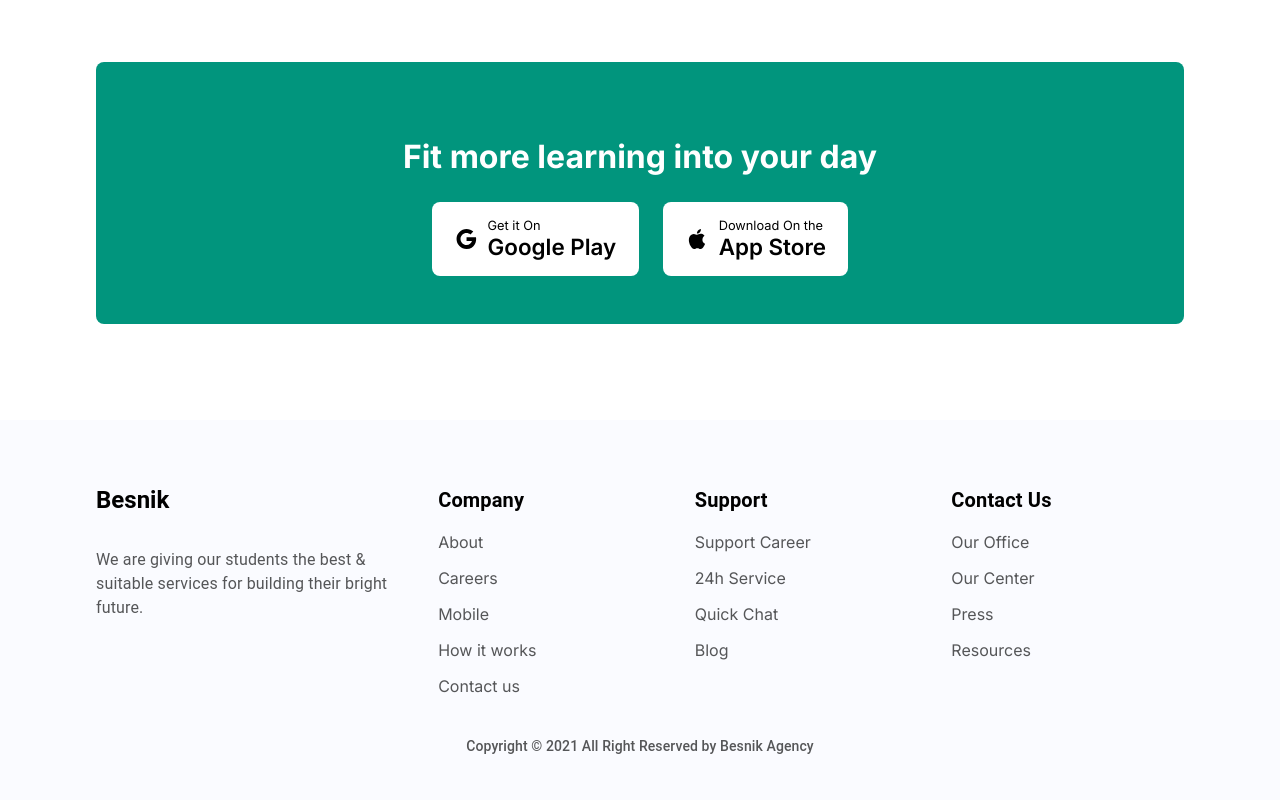
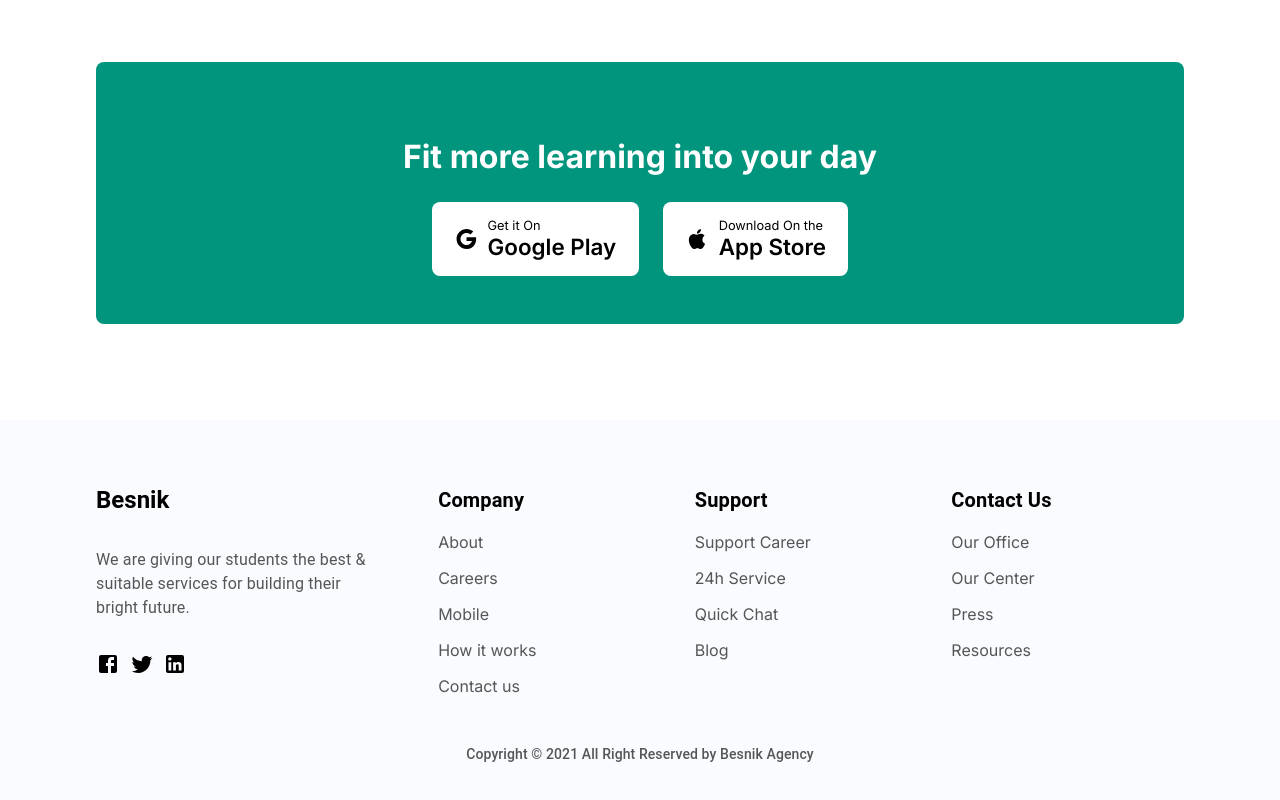
Before and after one commit to alifbinhossain/besnik-next-js, a Next.js app: page / in a window 1280 px wide. Shown: the part 1502-2302 px from the top of the page. Built offline with nearby package versions, Linux system fonts and the light colour scheme.

Commit message:
footer done

```diff
--- a/components/Footer.jsx
+++ b/components/Footer.jsx
@@ -1,5 +1,9 @@
 import { Grid, Typography } from "@mui/material";
+import { Box } from "@mui/system";
 import styles from "../styles/Footer.module.css";
+import FacebookIcon from "@mui/icons-material/Facebook";
+import TwitterIcon from "@mui/icons-material/Twitter";
+import LinkedInIcon from "@mui/icons-material/LinkedIn";
 
 // const useStyles = makeStyles({
 //   footer: {
@@ -9,6 +13,23 @@ import styles from "../styles/Footer.module.css";
 
 const Footer = () => {
   //   const classes = useStyles();
+
+  const icons = [
+    {
+      id: 1,
+      icon: FacebookIcon,
+    },
+
+    {
+      id: 2,
+      icon: TwitterIcon,
+    },
+
+    {
+      id: 3,
+      icon: LinkedInIcon,
+    },
+  ];
 
   const services = [
     {
@@ -36,29 +57,34 @@ const Footer = () => {
         columns={{ xs: 4, sm: 8, md: 13 }}
       >
         <Grid item xs={4} md={4}>
-          <Typography
-            variant="h5"
-            component="h6"
-            fontWeight={700}
-            sx={{ width: "500px" }}
-          >
+          <Typography variant="h5" component="h6" fontWeight={700}>
             Besnik
           </Typography>
-          <Typography variant="body1" mt={4} color="#555658">
+          <Typography
+            width="90%"
+            variant="body1"
+            color="#555658"
+            sx={{ my: { xs: 2, md: 4 } }}
+          >
             We are giving our students the best & suitable services for building
             their bright future.
           </Typography>
+          <Box className={styles.iconBox} sx={{ mb: { xs: 3 } }}>
+            {icons.map((icon, index) => (
+              <icon.icon key={index} className={styles.icon} />
+            ))}
+          </Box>
         </Grid>
 
+        {/* -------------------------------------------------------------------------- */
+        /*                                SERVICE LIST                                */
+        /* -------------------------------------------------------------------------- */}
         {services.map((service) => (
           <Grid key={service.id} item xs={4} md={3}>
             <Typography variant="h6" fontWeight={600} gutterBottom>
               {service.title}
             </Typography>
 
-            {/* -------------------------------------------------------------------------- */
-            /*                                SERVICE LIST                                */
-            /* -------------------------------------------------------------------------- */}
             <ul className={styles.sectionList}>
               {service.sections.map((section, index) => (
                 <a key={index}> {section} </a>
--- a/styles/Footer.module.css
+++ b/styles/Footer.module.css
@@ -20,9 +20,19 @@
 .sectionList a:not(:last-child) {
   margin-bottom: 1rem;
 }
+.icon {
+  font-size: 2.2rem;
+}
+.icon:not(:last-child) {
+  margin-right: 0.6rem;
+}
 
 /* -------------------------------------------------------------------------- */
 /*                              SHORT MEDIA QUERY                             */
 /* -------------------------------------------------------------------------- */
 @media (max-width: 668px) {
+  .footer {
+    padding: 3rem 2rem 2rem;
+    text-align: center;
+  }
 }
```
